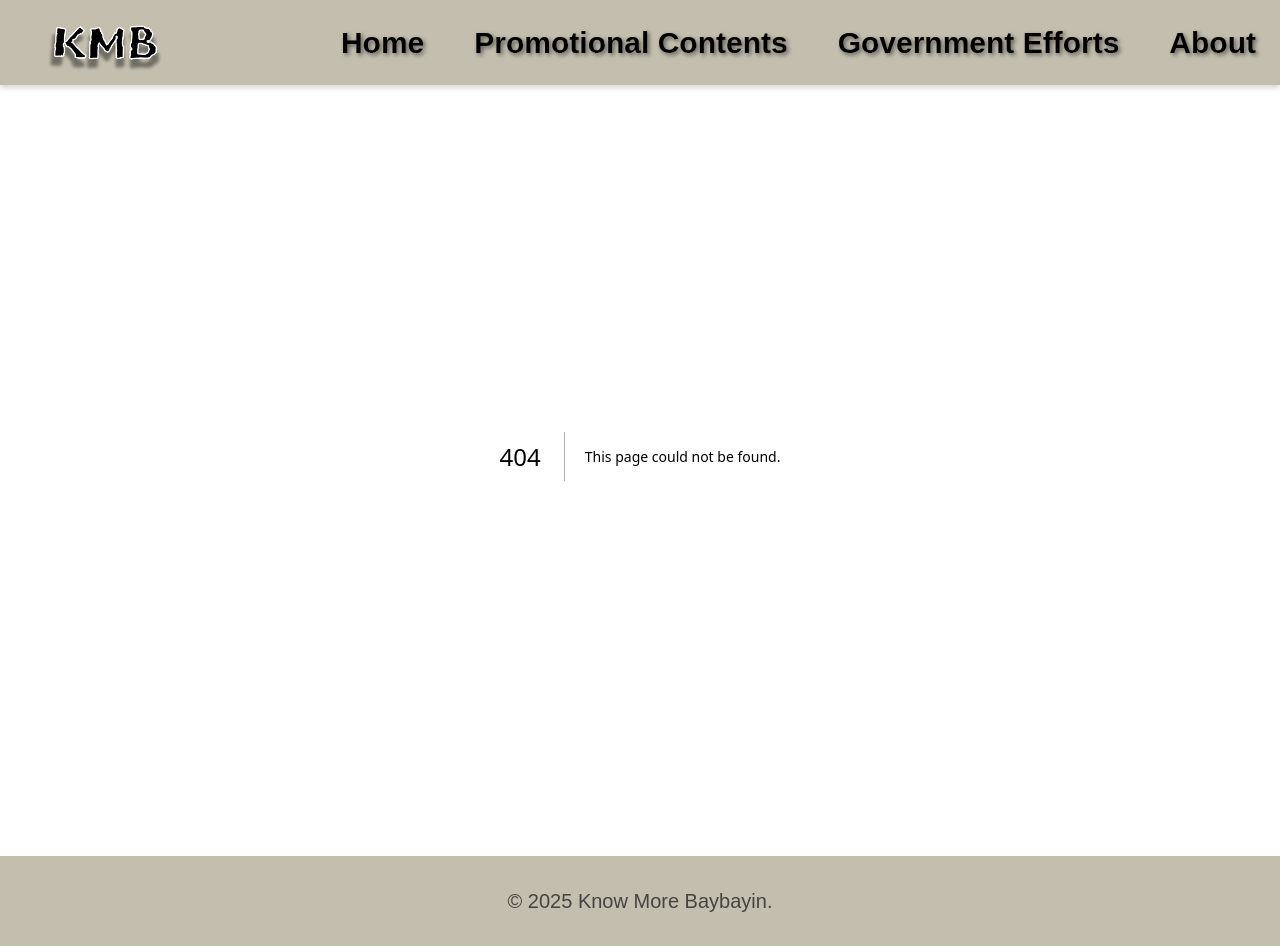
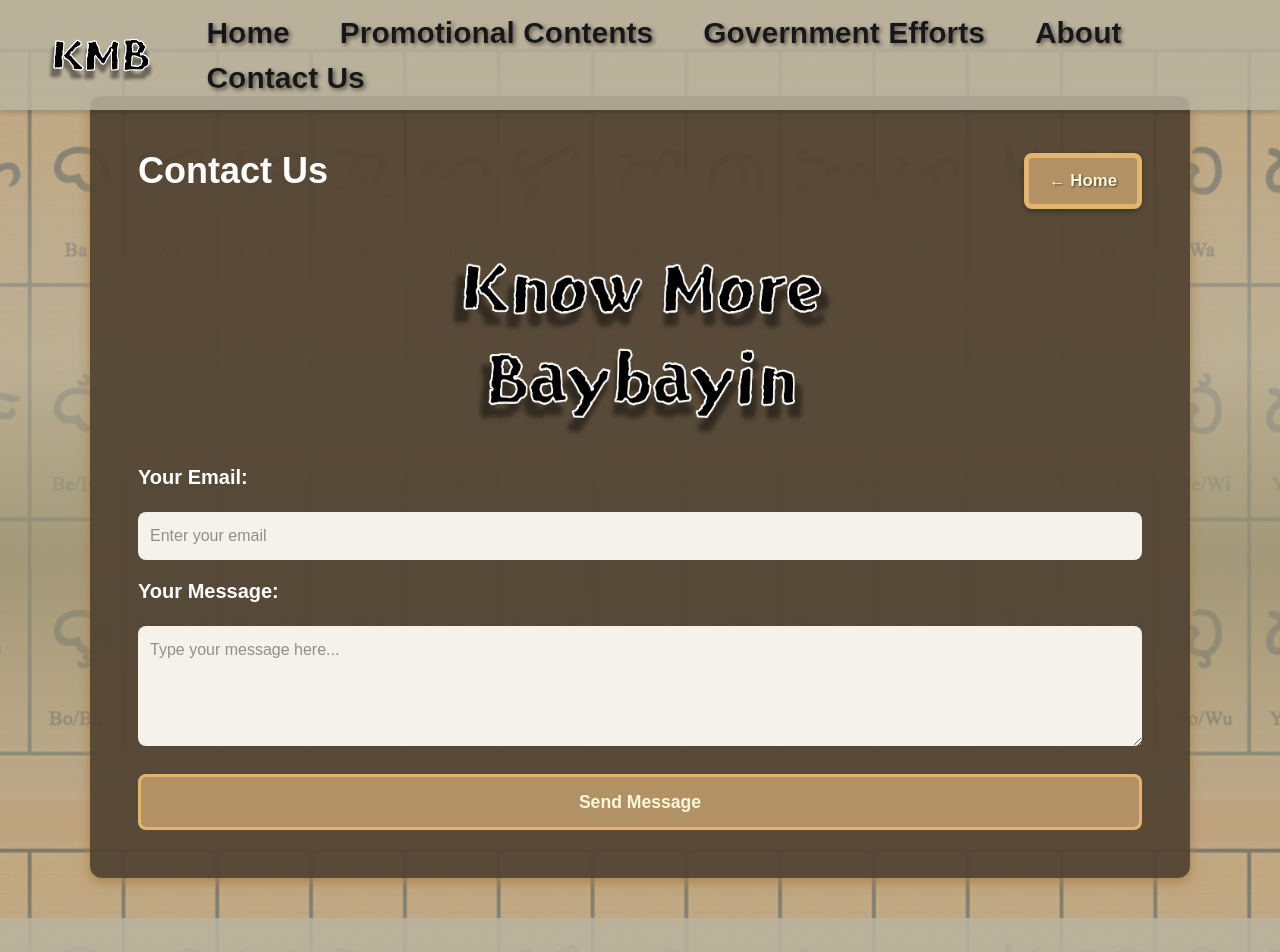
Before and after one commit to Duncan-Mangune/baybayinTest, a Next.js app: page /contact in a window 1280 px wide. Before the commit this address had no page. Shown: the top 952 px of the page. Built offline with nearby package versions, Linux system fonts and the light colour scheme.

Commit message:
Contact Us Page

```diff
--- /dev/null
+++ b/src/app/contact/contact.module.css
@@ -0,0 +1,298 @@
+.container {
+  max-width: 1100px;
+  margin: 40px auto;
+  padding: 48px;
+  font-family: "Merriweather Sans", "Arial", sans-serif;
+
+  background-color: #514332ed;
+  color: #ffffff;
+  border-radius: 12px;
+  box-shadow: 0 4px 12px rgba(166, 128, 67, 0.889);
+  opacity: 0;
+  animation: fadeIn 0.5s ease-in forwards;
+}
+
+@keyframes fadeIn {
+  from { opacity: 0; transform: translateY(20px); }
+  to { opacity: 1; transform: translateY(0); }
+}
+
+.title {
+  text-align: left;
+  font-size: 2.25rem;
+  font-weight: bold;
+  margin-bottom: 20px;
+}
+
+.logoContainer {
+  display: flex;
+  justify-content: center;
+  margin-bottom: 24px;
+  overflow: hidden;
+  transition: transform 0.3s ease;
+}
+
+.logo {
+  width: 500px;
+  height: 200px;
+}
+.logo:hover {
+  transform: scale(1.1);
+}
+
+.headerRow {
+  display: flex;
+  justify-content: space-between;
+  align-items: center;
+  margin-bottom: 20px;
+}
+
+.backLink {
+  text-decoration: none;
+  background-color: #b29264;
+  color: #fff8dc;
+  padding: 10px 20px;
+  border-radius: 8px;
+  font-weight: 600;
+  font-size: 1.05rem;
+  border: 5px solid #e4b46c;
+  box-shadow: 0 3px 6px rgba(0, 0, 0, 0.3);
+  text-shadow: 1px 1px 2px rgba(0, 0, 0, 0.6);
+  transition: all 0.25s ease;
+}
+
+.backLink:hover {
+  background-color: #d4b98a;
+  border-color: #ffe6ba;
+  transform: translateY(-2px);
+  box-shadow: 0 6px 10px rgba(0, 0, 0, 0.35);
+}
+
+.form {
+  display: flex;
+  flex-direction: column;
+  gap: 16px;
+  margin-top: 20px;
+}
+
+.label {
+  font-weight: 600;
+  margin-bottom: 4px;
+}
+
+.input,
+.textarea {
+  padding: 12px;
+  border: none;
+  border-radius: 8px;
+  font-size: 1rem;
+  background-color: #f5f1eb;
+  color: #2e2e2e;
+  transition: box-shadow 0.2s ease;
+}
+
+.input:focus,
+.textarea:focus {
+  outline: none;
+  box-shadow: 0 0 8px #e4b46c;
+}
+
+.textarea {
+  min-height: 120px;
+  resize: vertical;
+}
+
+.submitBtn {
+  margin-top: 12px;
+  padding: 12px 24px;
+  background-color: #b29264;
+  color: #fff8dc;
+  border: 3px solid #e4b46c;
+  border-radius: 8px;
+  font-size: 1.1rem;
+  font-weight: 600;
+  cursor: pointer;
+  transition: all 0.25s ease;
+}
+
+.submitBtn:hover {
+  background-color: #d4b98a;
+  transform: translateY(-2px);
+}
+
+.thankYou {
+  text-align: center;
+  margin-top: 40px;
+}
+
+.thankYou h2 {
+  font-size: 1.75rem;
+  margin-bottom: 10px;
+}
+
+
+/* Popup styling */
+/* --- existing styles kept unchanged --- */
+
+/* Popup overlay */
+.popup {
+  position: fixed;
+  top: 0;
+  left: 0;
+  width: 100%;
+  height: 100%;
+  backdrop-filter: blur(6px);
+  background: rgba(0, 0, 0, 0.55);
+  display: flex;
+  justify-content: center;
+  align-items: center;
+  z-index: 999;
+  animation: fadeIn 0.3s ease forwards;
+}
+
+/* Popup card */
+/* Existing popup base styles */
+/* Popup overlay */
+.popup {
+  position: fixed;
+  top: 0;
+  left: 0;
+  width: 100vw;
+  height: 100vh;
+  background: rgba(0, 0, 0, 0.55);
+  backdrop-filter: blur(4px);
+  display: flex;
+  justify-content: center;
+  align-items: center;
+  z-index: 9999;
+  animation: fadeIn 0.3s ease forwards;
+}
+
+/* Popup box */
+.popupContent {
+  background: #fff8dc;
+  color: #2e2e2e;
+  padding: 35px 30px;
+  border-radius: 16px;
+  text-align: center;
+  box-shadow: 0 6px 18px rgba(0, 0, 0, 0.35);
+  max-width: 420px;
+  width: 90%;
+  display: flex;
+  flex-direction: column;
+  align-items: center;
+  justify-content: center;
+  animation: slideUp 0.4s ease forwards;
+  transform: translateY(0);
+}
+
+/* Popup logo */
+/* Popup overlay */
+.popup {
+  position: fixed;
+  top: 0;
+  left: 0;
+  width: 100vw;
+  height: 100vh;
+  background: rgba(0, 0, 0, 0.55);
+  backdrop-filter: blur(6px);
+  display: flex;
+  justify-content: center;
+  align-items: center;
+  z-index: 9999;
+  animation: fadeIn 0.3s ease forwards;
+}
+
+/* Popup box */
+.popupContent {
+  background: #fff8dc;
+  color: #2e2e2e;
+  padding: 40px 60px;
+  border-radius: 20px;
+  text-align: center;
+  box-shadow: 0 8px 20px rgba(0, 0, 0, 0.35);
+  max-width: 600px;
+  width: 90%;
+  min-height: 360px;
+  display: flex;
+  flex-direction: column;
+  align-items: center;
+  justify-content: center;
+  animation: slideUp 0.4s ease forwards;
+  transform: translateY(0);
+}
+
+/* Popup logo */
+.popupLogo {
+  width: 90%;
+  max-width: 420px; /* limit on big screens */
+  height: auto;
+  margin-bottom: 24px;
+  animation: popIn 0.5s ease forwards;
+}
+
+
+/* Popup title + text */
+.popupContent h2 {
+  font-size: 1.75rem;
+  color: #3b2b16;
+  margin-bottom: 10px;
+  font-weight: 700;
+}
+
+.popupContent p {
+  font-size: 1.05rem;
+  color: #4a3a24;
+  line-height: 1.5;
+}
+
+/* Close button */
+.closeBtn {
+  margin-top: 24px;
+  padding: 12px 28px;
+  background: #b29264;
+  border: 2px solid #e4b46c;
+  color: #fff8dc;
+  border-radius: 10px;
+  font-weight: 600;
+  font-size: 1.05rem;
+  cursor: pointer;
+  transition: all 0.25s ease;
+}
+
+.closeBtn:hover {
+  background: #d4b98a;
+  transform: translateY(-2px);
+}
+
+/* Animations */
+@keyframes fadeIn {
+  from {
+    opacity: 0;
+  }
+  to {
+    opacity: 1;
+  }
+}
+
+@keyframes slideUp {
+  from {
+    opacity: 0;
+    transform: translateY(40px);
+  }
+  to {
+    opacity: 1;
+    transform: translateY(0);
+  }
+}
+
+@keyframes popIn {
+  from {
+    opacity: 0;
+    transform: scale(0.85);
+  }
+  to {
+    opacity: 1;
+    transform: scale(1);
+  }
+}
--- /dev/null
+++ b/src/app/contact/page.tsx
@@ -0,0 +1,111 @@
+"use client";
+
+import { useState, useRef } from "react";
+import styles from "./contact.module.css";
+import Link from "next/link";
+
+export default function Contact() {
+  const [isSent, setIsSent] = useState(false);
+  const formRef = useRef<HTMLFormElement>(null);
+
+  const handleSubmit = (e: React.FormEvent<HTMLFormElement>) => {
+    e.preventDefault();
+
+    const form = formRef.current;
+    if (form) {
+      const iframe = document.createElement("iframe");
+      iframe.name = "hidden_iframe";
+      iframe.style.display = "none";
+      document.body.appendChild(iframe);
+
+      form.target = "hidden_iframe";
+      form.submit();
+
+      setTimeout(() => {
+        setIsSent(true);
+        form.reset();
+      }, 1000);
+    }
+  };
+
+  return (
+    <div className={styles.container}>
+      <div className={styles.headerRow}>
+        <h1 className={styles.title}>Contact Us</h1>
+        <Link href="/" className={styles.backLink}>
+          ← Home
+        </Link>
+      </div>
+
+      {/* Logo Section */}
+      <div className={styles.logoContainer}>
+        <img
+          src="/images/Title.png"
+          alt="Know More Baybayin Logo"
+          className={styles.logo}
+        />
+      </div>
+
+      {/* Contact Form */}
+      <form
+        ref={formRef}
+        action="https://formsubmit.co/manguneduncan08@gmail.com"
+        method="POST"
+        className={styles.form}
+        onSubmit={handleSubmit}
+      >
+        <input type="hidden" name="_captcha" value="false" />
+        <input type="hidden" name="_next" value="." />
+
+        <label htmlFor="email" className={styles.label}>
+          Your Email:
+        </label>
+        <input
+          id="email"
+          type="email"
+          name="email"
+          placeholder="Enter your email"
+          className={styles.input}
+          required
+        />
+
+        <label htmlFor="message" className={styles.label}>
+          Your Message:
+        </label>
+        <textarea
+          id="message"
+          name="message"
+          placeholder="Type your message here..."
+          className={styles.textarea}
+          required
+        ></textarea>
+
+        <button type="submit" className={styles.submitBtn}>
+          Send Message
+        </button>
+      </form>
+
+      {/* Success Popup */}
+      {isSent && (
+        <div className={styles.popup}>
+          <div className={styles.popupContent}>
+            <img
+              src="/images/Title.png"
+              alt="Know More Baybayin Logo"
+              className={styles.popupLogo}
+            />
+            <h2>Message Sent Successfully!</h2>
+            <p>We’ll get back to you as soon as possible through your email.</p>
+            <button
+              className={styles.closeBtn}
+              onClick={() => setIsSent(false)}
+            >
+              Close
+            </button>
+          </div>
+        </div>
+      )}
+
+    </div>
+  );
+}
--- a/src/app/layout.tsx
+++ b/src/app/layout.tsx
@@ -33,6 +33,7 @@ export default function RootLayout({
             <Link href="/promotionalcontents">Promotional Contents</Link>
             <Link href="/government">Government Efforts</Link>
             <Link href="/about">About</Link>
+            <Link href="/contact">Contact Us</Link>
           </div>
         </nav>
 
```
